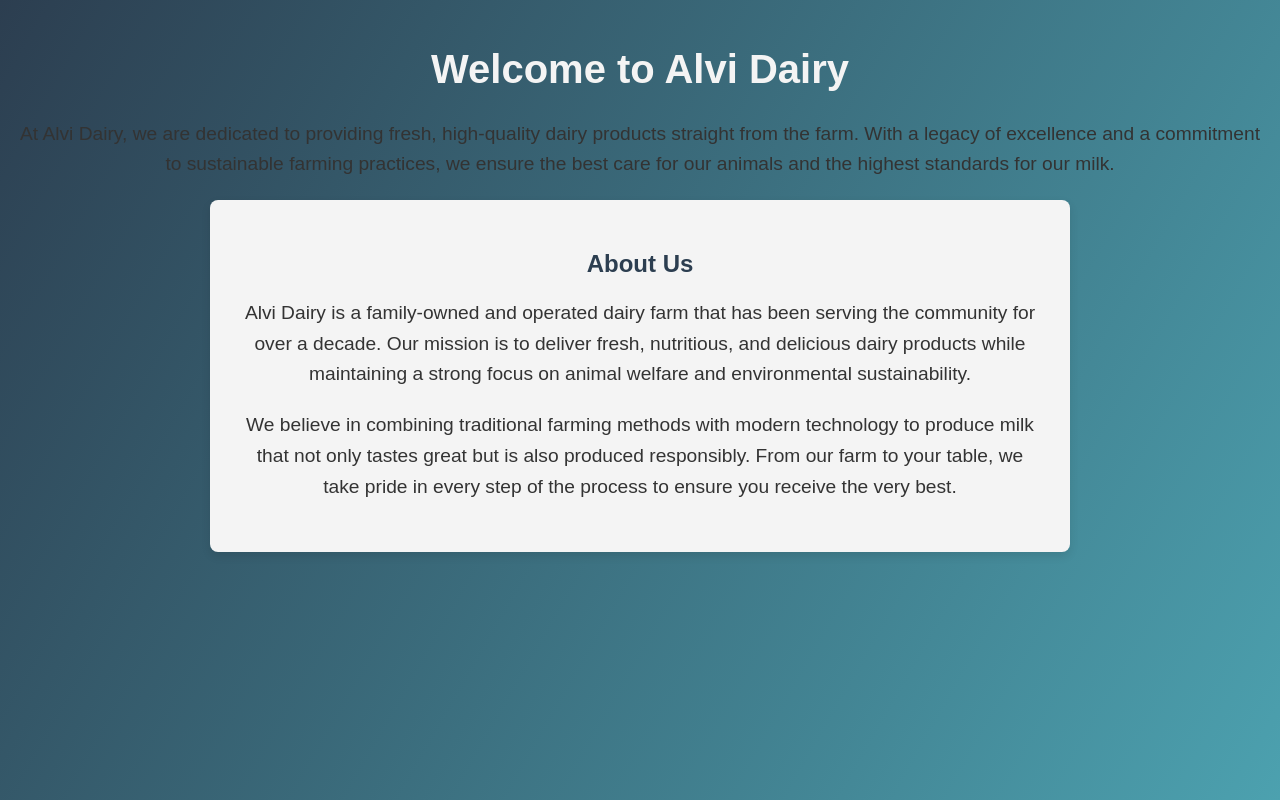
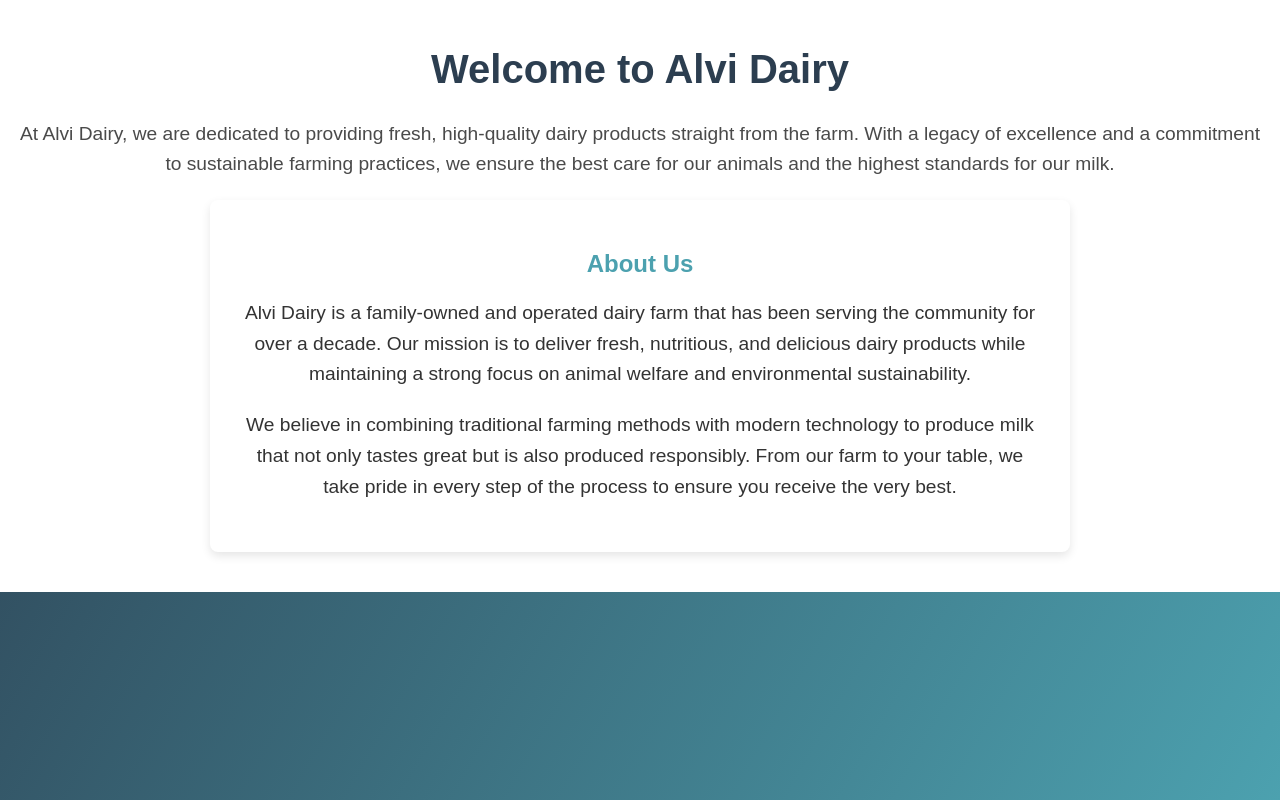
Before and after one commit to dani098765/Alvi-dairy, a plain HTML site: page welcome.html in a window 1280 px wide. Drawn offline with Linux system fonts and the light colour scheme.

Commit message:
welcome.html

```diff
--- a/welcome.html
+++ b/welcome.html
@@ -9,22 +9,23 @@
     .welcome-container {
       text-align: center;
       padding: 20px;
+      background-color: #ffffff;
     }
 
     .welcome-container h1 {
       font-size: 2.5rem;
-      color: #f4f4f4;
+      color: #2c3e50;
     }
 
     .welcome-container p {
       font-size: 1.2rem;
-      color: #333;
+      color: #4a4a4a;
       margin: 20px 0;
       line-height: 1.6;
     }
 
     .about-section {
-      background: #f4f4f4;
+      background: #ffffff;
       padding: 30px;
       border-radius: 8px;
       box-shadow: 0 4px 10px rgba(0, 0, 0, 0.1);
@@ -33,7 +34,11 @@
     }
 
     .about-section h2 {
-      color: #2c3e50;
+      color: #4ca1af;
+    }
+
+    .about-section p {
+      color: #333;
     }
   </style>
 </head>
```
